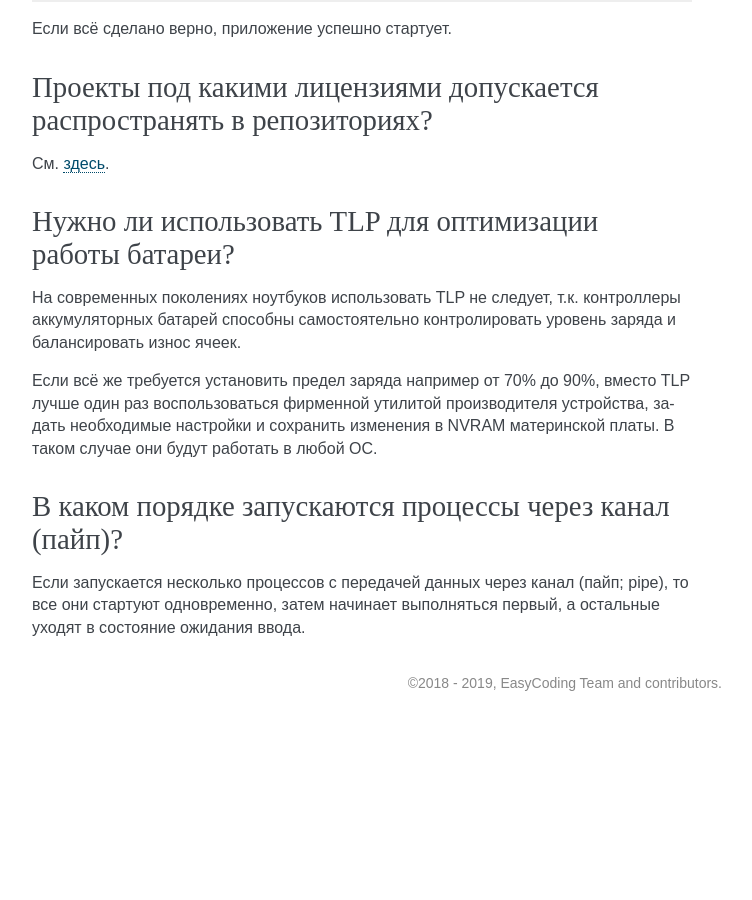
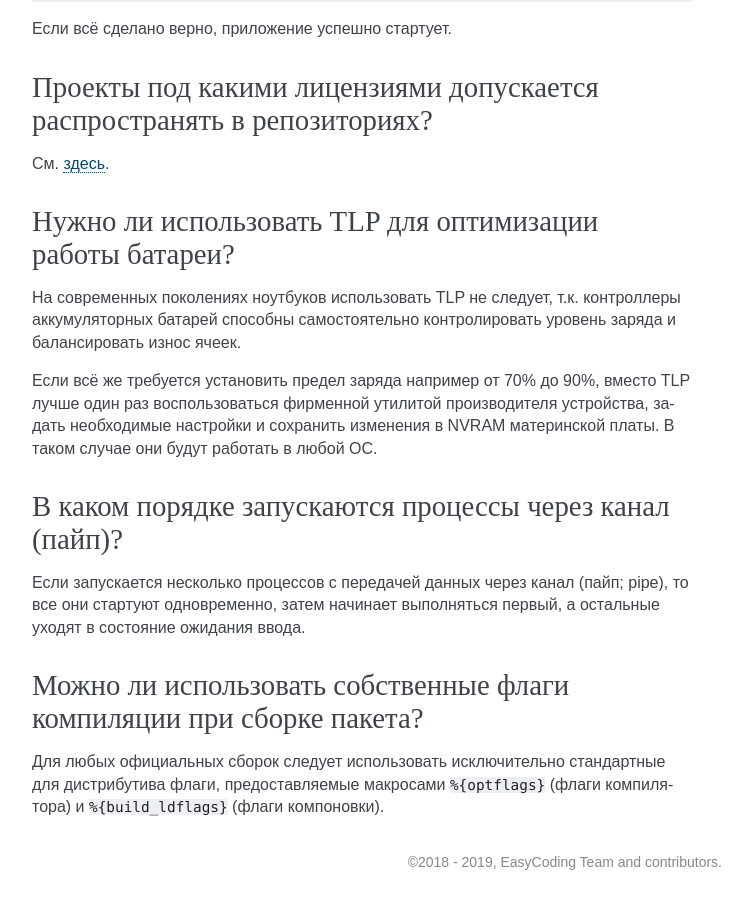
Before and after one commit to RussianFedora/FAQ, a Sphinx documentation site: the page built from source/development.rst, in a window 1280 px wide and 900 px high, scrolled down 9920 px. Shown: the whole window, without its empty margins (388-1140 px from the left). Built offline with Sphinx 7.4.7, drawn with Linux system fonts in a browser that asks for light colours; before the commit the page ends 10641 px from its top, so only the background shows below that; some of the changed text lies outside the part shown.

Commit message:
Added question about compiler flags for official builds.

```diff
--- a/source/development.rst
+++ b/source/development.rst
@@ -561,3 +561,11 @@
 ===========================================================
 
 Если запускается несколько процессов с передачей данных через канал (пайп; pipe), то все они стартуют одновременно, затем начинает выполняться первый, а остальные уходят в состояние ожидания ввода.
+
+.. index:: gcc, compiler, build, flags
+.. _build-flags:
+
+Можно ли использовать собственные флаги компиляции при сборке пакета?
+========================================================================
+
+Для любых официальных сборок следует использовать исключительно стандартные для дистрибутива флаги, предоставляемые макросами ``%{optflags}`` (флаги компилятора) и ``%{build_ldflags}`` (флаги компоновки).
```
